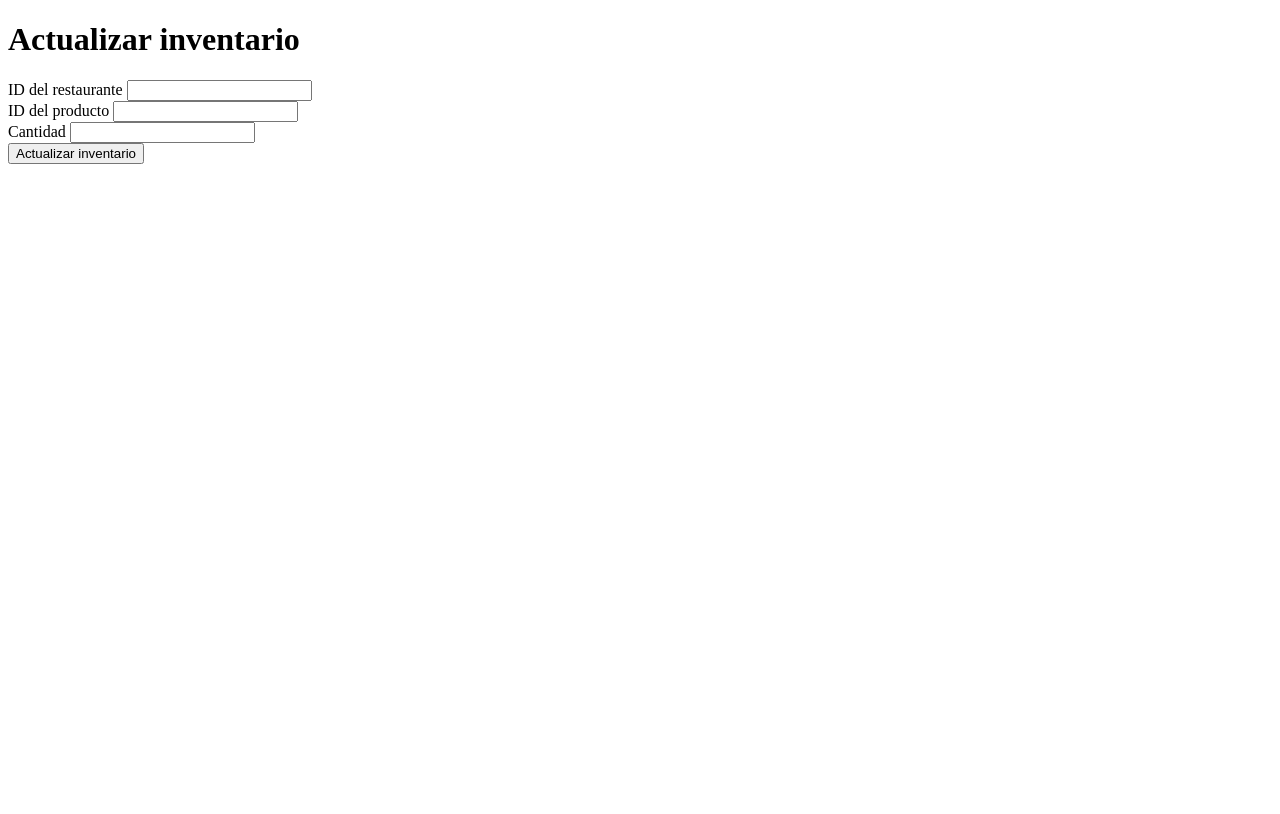
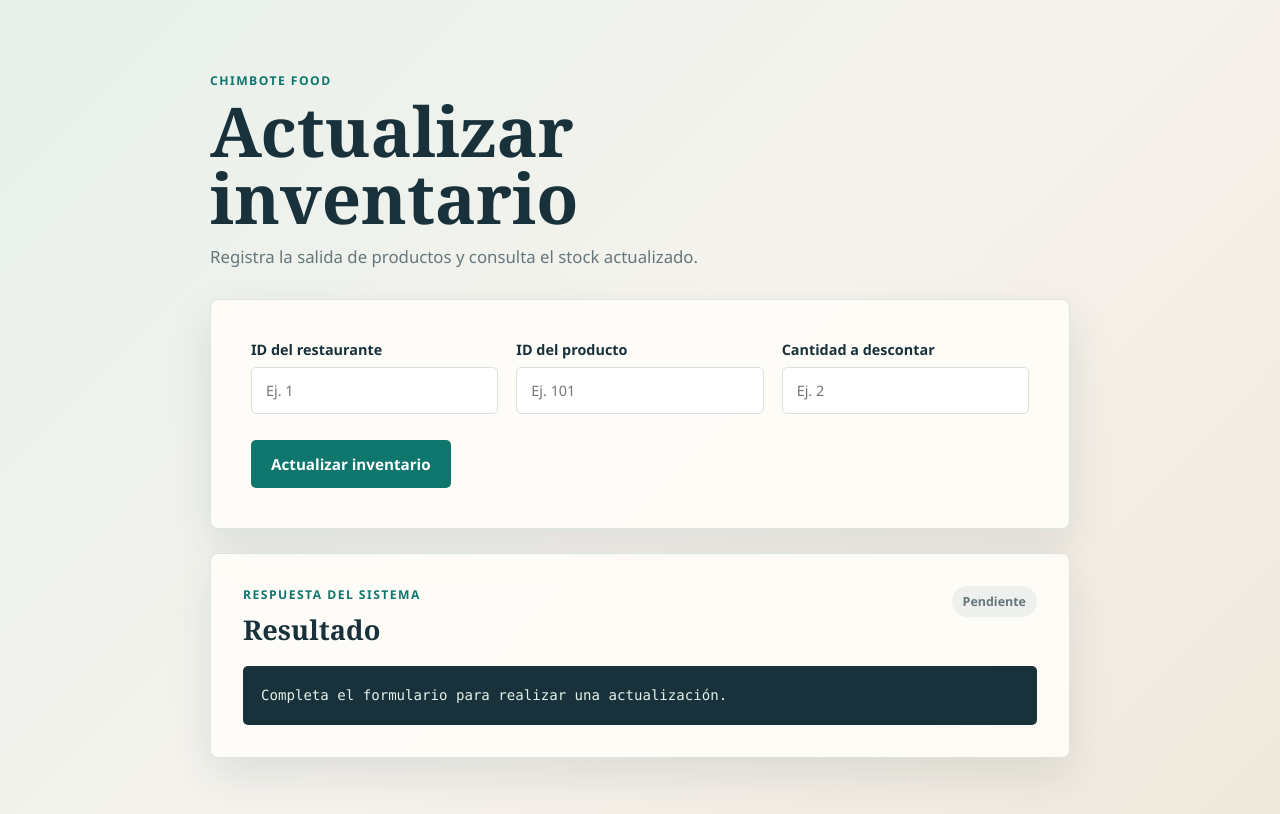
Before and after one commit to EdsonLoli/Equipo-C-ChimboteFood-, a PHP site: page / in a window 1280 px wide. Before the commit the page ends 164 px from the top, so only its background shows below. Run offline with PHP 8.4, Linux system fonts and the light colour scheme.

Commit message:
Estilos y diseños

```diff
--- a/index.php
+++ b/index.php
@@ -4,50 +4,77 @@
     <meta charset="UTF-8">
     <meta name="viewport" content="width=device-width, initial-scale=1.0">
     <title>Actualizar inventario</title>
+    <link rel="stylesheet" href="styles.css">
 </head>
 <body>
+    <main class="page-shell">
+        <section class="intro">
+            <p class="eyebrow">Chimbote Food</p>
             <h1>Actualizar inventario</h1>
+            <p>Registra la salida de productos y consulta el stock actualizado.</p>
+        </section>
 
+        <section class="panel">
             <form id="inventario-form">
+                <div class="form-grid">
                     <label>
-            ID del restaurante
-            <input type="number" name="id_restaurante" required>
+                        <span>ID del restaurante</span>
+                        <input type="number" name="id_restaurante" min="1" placeholder="Ej. 1" required>
                     </label>
-        <br>
                     <label>
-            ID del producto
-            <input type="number" name="id_producto" required>
+                        <span>ID del producto</span>
+                        <input type="number" name="id_producto" min="1" placeholder="Ej. 101" required>
                     </label>
-        <br>
                     <label>
-            Cantidad
-            <input type="number" name="cantidad" min="1" required>
+                        <span>Cantidad a descontar</span>
+                        <input type="number" name="cantidad" min="1" placeholder="Ej. 2" required>
                     </label>
-        <br>
+                </div>
                 <button type="submit">Actualizar inventario</button>
             </form>
+        </section>
 
-    <pre id="respuesta"></pre>
+        <section class="result-panel" aria-live="polite">
+            <div class="result-heading">
+                <div>
+                    <p class="eyebrow">Respuesta del sistema</p>
+                    <h2>Resultado</h2>
+                </div>
+                <span id="estado" class="status">Pendiente</span>
+            </div>
+            <pre id="respuesta">Completa el formulario para realizar una actualización.</pre>
+        </section>
+    </main>
 
     <script>
         const form = document.getElementById('inventario-form');
         const respuesta = document.getElementById('respuesta');
+        const estado = document.getElementById('estado');
 
         form.addEventListener('submit', async (event) => {
             event.preventDefault();
+            estado.textContent = 'Enviando...';
+            estado.className = 'status status-loading';
             const datos = Object.fromEntries(new FormData(form));
             datos.id_restaurante = Number(datos.id_restaurante);
             datos.id_producto = Number(datos.id_producto);
             datos.cantidad = Number(datos.cantidad);
 
+            try {
                 const response = await fetch('actualizar_inventario.php', {
                     method: 'POST',
                     headers: { 'Content-Type': 'application/json' },
                     body: JSON.stringify(datos)
                 });
-
                 const resultado = await response.json();
                 respuesta.textContent = JSON.stringify(resultado, null, 2);
+                estado.textContent = response.ok ? 'Actualizado' : 'Revisar datos';
+                estado.className = response.ok ? 'status status-success' : 'status status-error';
+            } catch (error) {
+                respuesta.textContent = 'No se pudo conectar con el servidor PHP.';
+                estado.textContent = 'Sin conexión';
+                estado.className = 'status status-error';
+            }
         });
     </script>
 </body>
--- /dev/null
+++ b/styles.css
@@ -0,0 +1,203 @@
+:root {
+    color-scheme: light;
+    --ink: #18313b;
+    --muted: #66777b;
+    --paper: #f6f3ed;
+    --surface: #fffdf9;
+    --line: #d9e2dd;
+    --accent: #0f766e;
+    --accent-dark: #0a5c56;
+    --success: #177245;
+    --danger: #a33a3a;
+    --shadow: 0 18px 45px rgba(24, 49, 59, 0.1);
+}
+
+* {
+    box-sizing: border-box;
+}
+
+body {
+    margin: 0;
+    min-width: 320px;
+    background: linear-gradient(135deg, #e7f0eb 0%, var(--paper) 52%, #f0e8dc 100%);
+    color: var(--ink);
+    font-family: Georgia, 'Times New Roman', serif;
+}
+
+.page-shell {
+    width: min(100% - 32px, 860px);
+    margin: 0 auto;
+    padding: 72px 0 56px;
+}
+
+.intro {
+    max-width: 620px;
+    margin-bottom: 28px;
+}
+
+.eyebrow {
+    margin: 0 0 8px;
+    color: var(--accent);
+    font-family: 'Segoe UI', Tahoma, sans-serif;
+    font-size: 0.76rem;
+    font-weight: 700;
+    letter-spacing: 0.12em;
+    text-transform: uppercase;
+}
+
+h1,
+h2,
+p {
+    margin-top: 0;
+}
+
+h1 {
+    margin-bottom: 12px;
+    font-size: clamp(2.2rem, 6vw, 4.3rem);
+    line-height: 0.98;
+    letter-spacing: 0;
+}
+
+.intro > p:last-child {
+    max-width: 520px;
+    margin-bottom: 0;
+    color: var(--muted);
+    font-family: 'Segoe UI', Tahoma, sans-serif;
+    font-size: 1.05rem;
+    line-height: 1.6;
+}
+
+.panel,
+.result-panel {
+    border: 1px solid rgba(217, 226, 221, 0.9);
+    border-radius: 8px;
+    background: rgba(255, 253, 249, 0.9);
+    box-shadow: var(--shadow);
+}
+
+.panel {
+    padding: clamp(22px, 5vw, 40px);
+}
+
+.form-grid {
+    display: grid;
+    grid-template-columns: repeat(3, 1fr);
+    gap: 18px;
+    margin-bottom: 26px;
+}
+
+label {
+    display: grid;
+    gap: 8px;
+    color: var(--ink);
+    font-family: 'Segoe UI', Tahoma, sans-serif;
+    font-size: 0.9rem;
+    font-weight: 700;
+}
+
+input {
+    width: 100%;
+    border: 1px solid var(--line);
+    border-radius: 5px;
+    padding: 13px 14px;
+    background: #ffffff;
+    color: var(--ink);
+    font: inherit;
+    font-weight: 400;
+    outline: none;
+}
+
+input:focus {
+    border-color: var(--accent);
+    box-shadow: 0 0 0 3px rgba(15, 118, 110, 0.13);
+}
+
+button {
+    border: 0;
+    border-radius: 5px;
+    padding: 14px 20px;
+    background: var(--accent);
+    color: #ffffff;
+    cursor: pointer;
+    font-family: 'Segoe UI', Tahoma, sans-serif;
+    font-size: 0.95rem;
+    font-weight: 700;
+    transition: background 160ms ease, transform 160ms ease;
+}
+
+button:hover {
+    background: var(--accent-dark);
+    transform: translateY(-1px);
+}
+
+.result-panel {
+    margin-top: 24px;
+    padding: clamp(22px, 5vw, 32px);
+}
+
+.result-heading {
+    display: flex;
+    align-items: flex-start;
+    justify-content: space-between;
+    gap: 16px;
+    margin-bottom: 18px;
+}
+
+h2 {
+    margin-bottom: 0;
+    font-size: 1.7rem;
+}
+
+.status {
+    border-radius: 999px;
+    padding: 7px 11px;
+    background: #edf0ed;
+    color: var(--muted);
+    font-family: 'Segoe UI', Tahoma, sans-serif;
+    font-size: 0.78rem;
+    font-weight: 700;
+    white-space: nowrap;
+}
+
+.status-loading {
+    background: #fff0c9;
+    color: #805d00;
+}
+
+.status-success {
+    background: #dff3e6;
+    color: var(--success);
+}
+
+.status-error {
+    background: #f9e1df;
+    color: var(--danger);
+}
+
+pre {
+    overflow-x: auto;
+    margin: 0;
+    border-radius: 5px;
+    padding: 18px;
+    background: #18313b;
+    color: #e4f1e9;
+    font-family: Consolas, 'Courier New', monospace;
+    font-size: 0.88rem;
+    line-height: 1.65;
+    white-space: pre-wrap;
+    word-break: break-word;
+}
+
+@media (max-width: 680px) {
+    .page-shell {
+        padding: 42px 0 32px;
+    }
+
+    .form-grid {
+        grid-template-columns: 1fr;
+    }
+
+    button {
+        width: 100%;
+    }
+}
```
Lines whose indentation alone changed are shown as unchanged.
